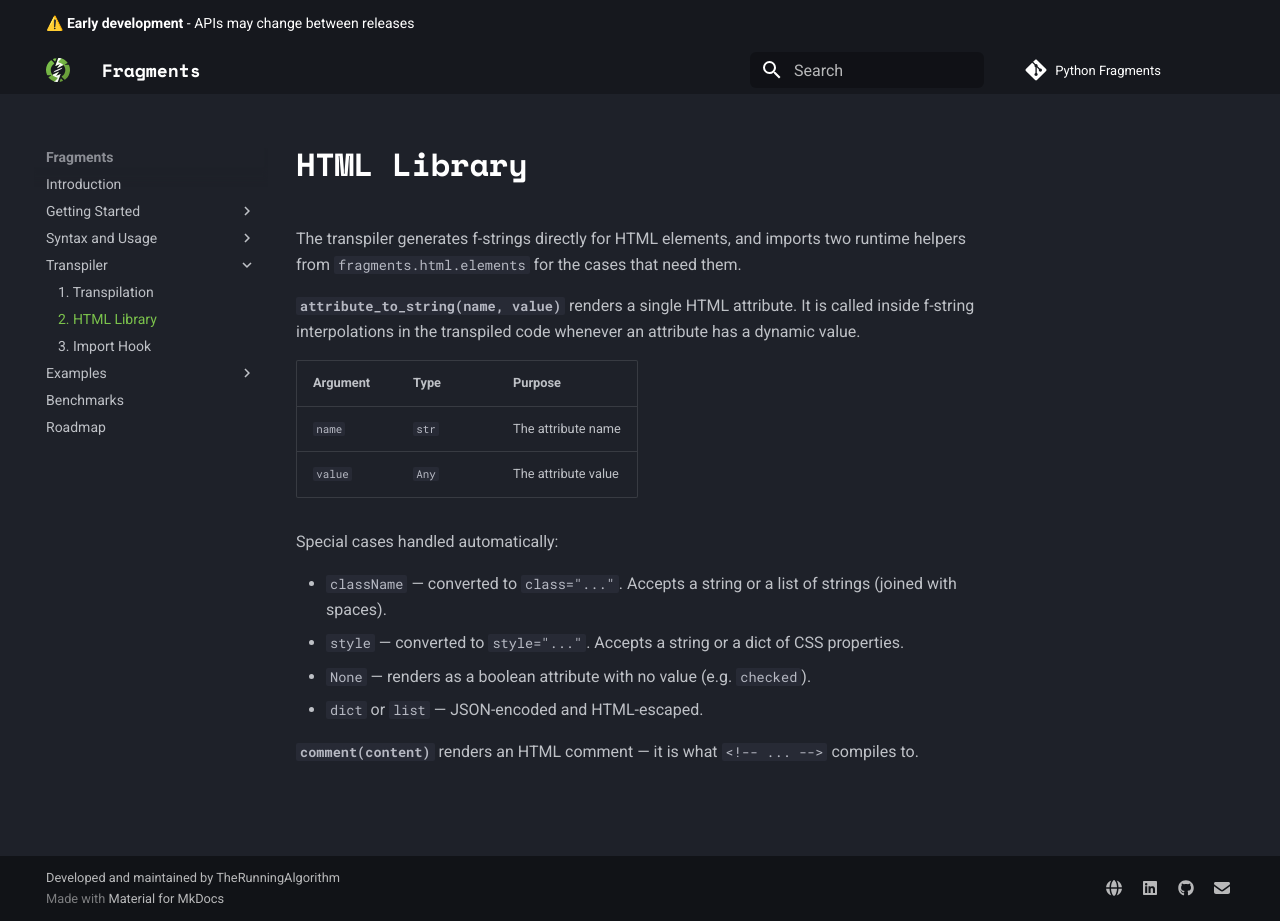
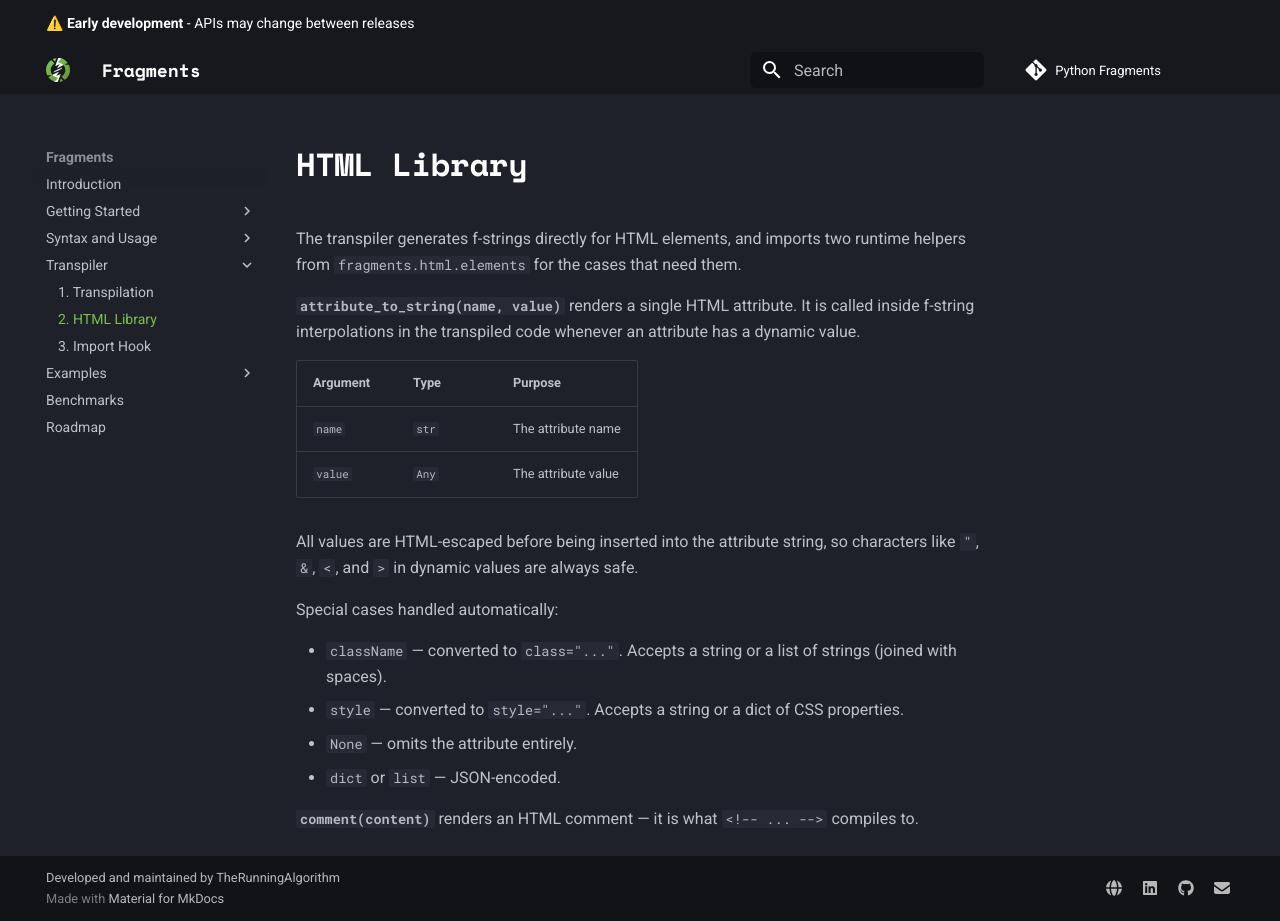
Before and after one commit to TheRunningAlgorithm2/python-fragments, an MkDocs documentation site: the page built from docs/transpiler/html-library.md, in a window 1280 px wide and 921 px high. Built offline with MkDocs 1.6.1 and Material for MkDocs 9.7.7, drawn with Linux system fonts in a browser that asks for light colours; some web fonts are replaced; comment, search, counter and statistics services are not loaded.

Commit message:
Added HTML escaping to docs

```diff
--- a/docs/transpiler/html-library.md
+++ b/docs/transpiler/html-library.md
@@ -9,11 +9,13 @@ The transpiler generates f-strings directly for HTML elements, and imports two r
 | `name` | `str` | The attribute name |
 | `value` | `Any` | The attribute value |
 
+All values are HTML-escaped before being inserted into the attribute string, so characters like `"`, `&`, `<`, and `>` in dynamic values are always safe.
+
 Special cases handled automatically:
 
 - `className` — converted to `class="..."`. Accepts a string or a list of strings (joined with spaces).
 - `style` — converted to `style="..."`. Accepts a string or a dict of CSS properties.
-- `None` — renders as a boolean attribute with no value (e.g. `checked`).
-- `dict` or `list` — JSON-encoded and HTML-escaped.
+- `None` — omits the attribute entirely.
+- `dict` or `list` — JSON-encoded.
 
 **`comment(content)`** renders an HTML comment — it is what `<!-- ... -->` compiles to.
```
Also changed, not shown: docs/benchmarks/index.md (+6 -6 lines).
